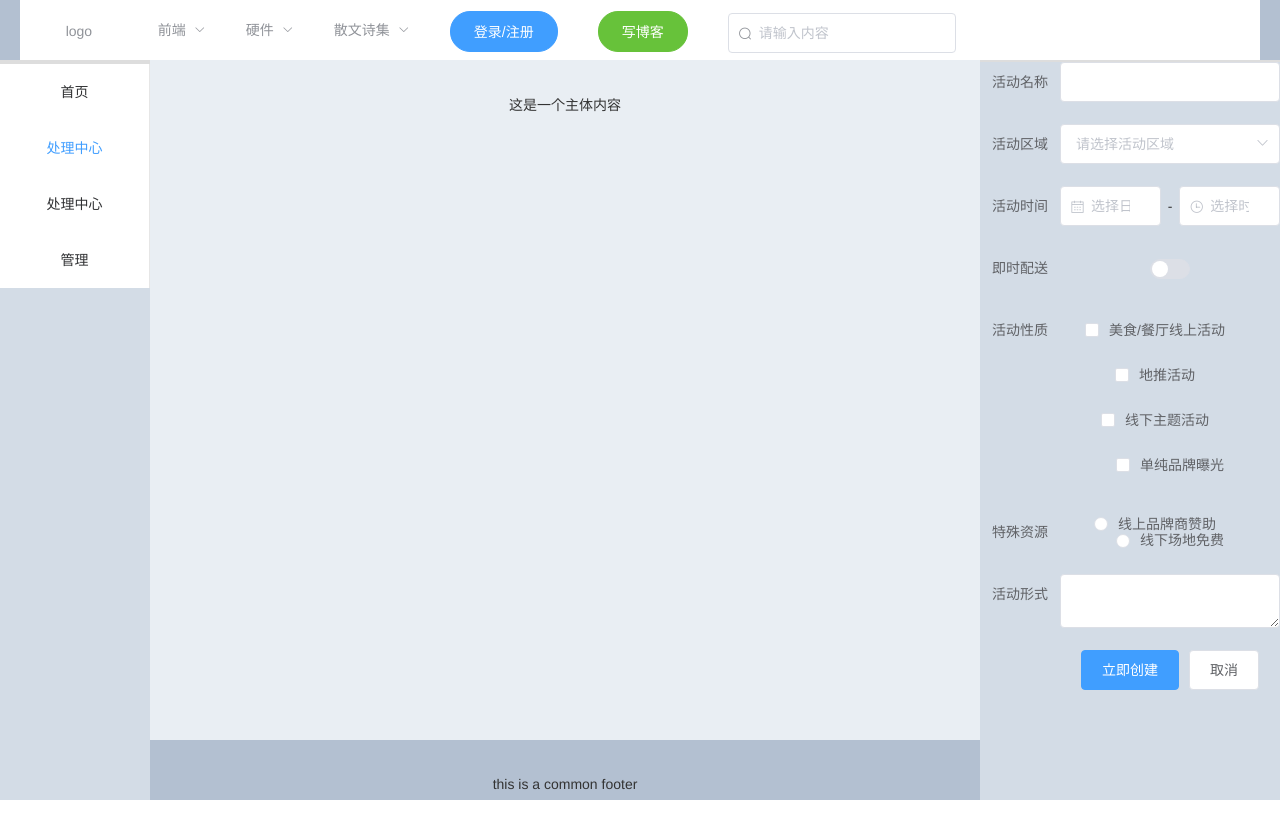
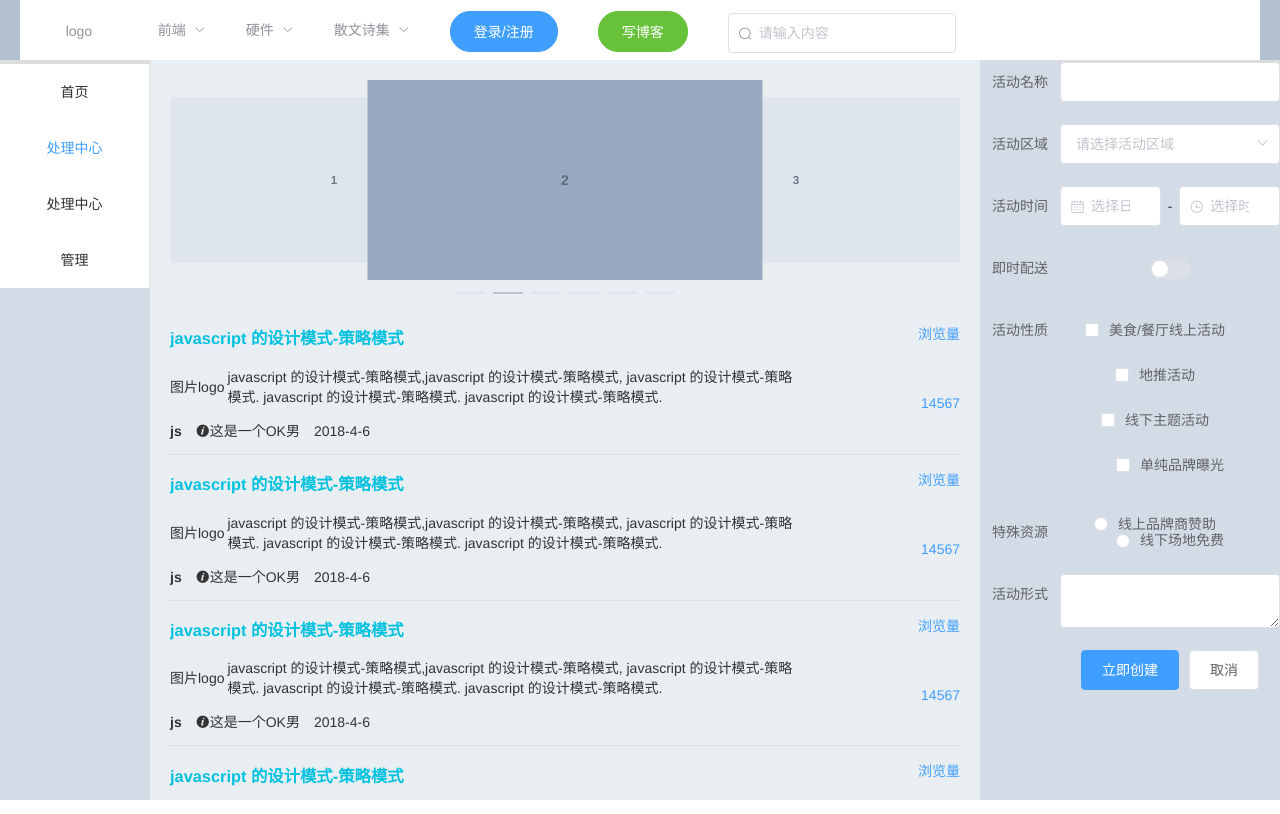
Before and after one commit to adouwt/front-end, a Vue app in the folder client/: page /#/index in a window 1280 px wide. Built offline with nearby package versions, Linux system fonts and the light colour scheme.

Commit message:
增加blog的列表模板，文章详情模板

```diff
--- a/client/src/App.vue
+++ b/client/src/App.vue
@@ -38,6 +38,9 @@ a {
 .blog-width-full {
   width: 100%;
 }
+.blog-common-ml-sm {
+  margin-left: 10px;
+}
 #app {
   font-family: 'Avenir', Helvetica, Arial, sans-serif;
   -webkit-font-smoothing: antialiased;
@@ -49,4 +52,7 @@ a {
 .el-aside {
   border-top: 2px solid #ddd;
 }
+.el-main {
+  text-align: left;
+}
 </style>
--- /dev/null
+++ b/client/src/components/blog-list.vue
@@ -0,0 +1,86 @@
+<template>
+  <div>
+    <div class="blog-list" v-for="item in 6" :key="item.id">
+      <div>
+        <h3>
+          <router-link to='/catagory-article/1234'>
+            javascript 的设计模式-策略模式
+          </router-link>
+        </h3>
+        <div class='blog-list-logo'>
+          <span>图片logo</span>
+          <div>javascript 的设计模式-策略模式,javascript 的设计模式-策略模式,
+            javascript 的设计模式-策略模式.
+            javascript 的设计模式-策略模式.
+            javascript 的设计模式-策略模式.
+          </div>
+        </div>
+        <p class="blog-small-msg">
+          <strong>js</strong>
+          <span class="el-icon-info"></span>
+          <span>这是一个OK男</span>
+          <span>2018-4-6</span>
+        </p>
+      </div>
+      <div>
+        <p class="el--primary">浏览量</p>
+        <p>14567</p>
+      </div>
+    </div>
+  </div>
+</template>
+
+<script>
+export default {
+  components: {},
+  data () {
+    return {
+    };
+  }
+}
+</script>
+
+<style lang="less" scoped>
+  .blog-list {
+    display: flex;
+    border-bottom: 1px solid #ddd;
+    >div:nth-child(1){
+    flex: 4;
+    text-align: left;
+    }
+    div.blog-list-logo>div {
+      flex: 10;
+    }
+    >div:nth-child(2){
+      flex: 1;
+      display: flex;
+      flex-direction: column;
+      text-align: right;
+      >p {
+        flex: 1;
+        align-items: center;
+        justify-content: center;
+        color: #409EFF;
+      }
+    }
+    .blog-list-logo {
+      display: flex;
+      justify-content: center;
+      align-items: center;
+      span {
+        flex: 1;
+      }
+      div {
+        flex: 10;
+      }
+    }
+    .blog-small-msg {
+      span {
+        margin-left: 1em;
+      }
+      span:nth-child(3) {
+        margin-left: 0px;
+      }
+    }
+  }
+</style>
--- a/client/src/components/common-header.vue
+++ b/client/src/components/common-header.vue
@@ -8,7 +8,9 @@
           </el-menu-item>
           <el-submenu index="1">
             <template slot="title">前端</template>
-            <el-menu-item index="1-1">html</el-menu-item>
+            <el-menu-item index="1-1" index-id="catagoryId">
+              <router-link to="/catagory-article-list/12w3e4r5t6y">html</router-link>
+            </el-menu-item>
             <el-menu-item index="1-2">css</el-menu-item>
             <el-menu-item index="1-3">javascript</el-menu-item>
             <el-menu-item index="1-4">vuejs</el-menu-item>
@@ -57,6 +59,7 @@ export default {
       activeIndex: '1',
       login: true,
       input21: '',
+      catagoryId: '2345t6y78u',
       form: {
         name: '',
         region: '',
--- a/client/src/components/common-main.vue
+++ b/client/src/components/common-main.vue
@@ -1,6 +1,61 @@
 <template>
   <div>
-    <p>这是一个主体内容</p>
+    <div v-for="item in 3" :key='item'>
+
+      <h3>二次开发 element-ui 主题你需要知道的东西</h3>
+      <div class="blog-detials-small-msg">
+        <span>阅读</span>
+        <span>2399</span>
+
+        <span>收藏</span>
+        <span>35</span>
+
+        <time>2018-3-6</time>
+
+        <el-checkbox v-model="checked" class="blog-common-ml-sm">点击收藏</el-checkbox>
+      </div>
+      <div class="blog-detials-main">
+        <h4>element-theme-default 语法解析</h4>
+        <p>首先是element-theme-default采用的是下一代CSS风格的开发方式，
+          用了基于PostCss的Post-salad来编译，而不是我之前认为的SCSS\LESS等预处理。不过总体而言如果有预处理的经验
+          ，还是能够很快上手。
+        </p>
+        <ol>
+          <li>
+            采用var进行全局样式变量定义
+          </li>
+          <li>
+            采用var进行全局样式变量定义
+          </li>
+          <li>
+            采用var进行全局样式变量定义
+          </li>
+          <li>
+            采用var进行全局样式变量定义
+          </li>
+        </ol>
+        <div>
+          <code>
+            .foo {
+                color: tint(#BADA55, 42%);
+              }
+
+              .bar {
+                background-color: shade(#663399, 42%);
+              }
+          </code>
+        </div>
+        <h4>element-theme-default 二次开发指南</h4>
+        <p>
+          官方给出的例子目前还有一些问题，由于缺少了vue-popup组件，在et --watch的时候会报错。
+          我fork的仓库里加入了vue-popup的组件，
+          在官方解决这个问题之前暂时可以采用如下方式（目前跟官方仓库保持同步）：
+        </p>
+        <h5>
+          首先是安装工具：
+        </h5>
+      </div>
+    </div>
   </div>
 </template>
 
@@ -10,6 +65,10 @@
 
 <script>
 export default {
-
+  data () {
+    return {
+      checked: true
+    }
+  }
 }
 </script>
--- a/client/src/page/catagory-article-list.vue
+++ b/client/src/page/catagory-article-list.vue
@@ -11,11 +11,8 @@
         <el-container>
           <el-main>
             <div>this is a article-list page!</div>
-            <v-main></v-main>
+            <blog-list></blog-list>
           </el-main>
-          <el-footer>
-            <v-footer></v-footer>
-          </el-footer>
         </el-container>
         <el-aside width="300px">
           <right-side></right-side>
@@ -31,6 +28,7 @@ import leftSide from '@/components/common-left';
 import rightSide from '@/components/common-right';
 import vMain from '@/components/common-main';
 import vFooter from '@/components/common-footer';
+import blogList from '@/components/blog-list'
 
 export default {
   components: {
@@ -38,6 +36,7 @@ export default {
     leftSide,
     rightSide,
     vMain,
+    blogList,
     vFooter
   },
   data () {
@@ -80,14 +79,11 @@ export default {
     background-color: #D3DCE6;
     color: #333;
     text-align: center;
-    // line-height: 200px;
   }
 
   .el-main {
     background-color: #E9EEF3;
     color: #333;
-    text-align: center;
-    // line-height: 160px;
   }
 
   body > .el-container {
--- a/client/src/page/common-catagory-article.vue
+++ b/client/src/page/common-catagory-article.vue
@@ -10,7 +10,6 @@
         </el-aside>
         <el-container>
           <el-main>
-            <div> this is a 分类文章页面</div>
             <v-main></v-main>
           </el-main>
           <el-footer>
@@ -86,7 +85,6 @@ export default {
   .el-main {
     background-color: #E9EEF3;
     color: #333;
-    text-align: center;
     // line-height: 160px;
   }
 
--- a/client/src/page/index.vue
+++ b/client/src/page/index.vue
@@ -10,64 +10,29 @@
         </el-aside>
         <el-container>
           <el-main>
-            <v-main></v-main>
+            <div>
+              <el-carousel :interval="4000" type="card" height="200px">
+                <el-carousel-item v-for="item in 6" :key="item">
+                  <h3>{{ item }}</h3>
+                </el-carousel-item>
+              </el-carousel>
+            </div>
+            <blog-list></blog-list>
           </el-main>
-          <el-footer>
-            <v-footer></v-footer>
-          </el-footer>
         </el-container>
         <el-aside width="300px">
           <right-side></right-side>
         </el-aside>
       </el-container>
     </el-container>
+    <!-- <el-container class="blog-index-footer">
+      <el-footer>
+        <v-footer></v-footer>
+      </el-footer>
+    </el-container> -->
   </div>
 </template>
 
-<style lang="less">
-  .el-header, .el-footer {
-    background-color: #B3C0D1;
-    color: #333;
-    text-align: center;
-    line-height: 60px;
-  }
-
-  .el-aside {
-    background-color: #D3DCE6;
-    color: #333;
-    text-align: center;
-    // line-height: 200px;
-  }
-
-  .el-main {
-    background-color: #E9EEF3;
-    color: #333;
-    text-align: center;
-    // line-height: 160px;
-  }
-
-  body > .el-container {
-    margin-bottom: 40px;
-  }
-
-  .el-container:nth-child(5) .el-aside,
-  .el-container:nth-child(6) .el-aside {
-    // line-height: 260px;
-  }
-
-  .el-container:nth-child(7) .el-aside {
-    // line-height: 320px;
-  }
-
-  .blog-wrapper.el-container {
-    // min-height: calc(100vh - 60px); 此方法不知道为什么没有作用
-    position: absolute;
-    left: 0;
-    right:0;
-    bottom: 0;
-    top: 60px;
-  }
-</style>
 
 <script>
 import vHeader from '@/components/common-header';
@@ -75,6 +40,7 @@ import leftSide from '@/components/common-left';
 import rightSide from '@/components/common-right';
 import vMain from '@/components/common-main';
 import vFooter from '@/components/common-footer';
+import blogList from '@/components/blog-list'
 
 export default {
   components: {
@@ -82,6 +48,7 @@ export default {
     leftSide,
     rightSide,
     vMain,
+    blogList,
     vFooter
   },
   data () {
@@ -111,3 +78,53 @@ export default {
   }
 }
 </script>
+
+<style lang="less">
+  .el-header, .el-footer {
+    background-color: #B3C0D1;
+    color: #333;
+    text-align: center;
+    line-height: 60px;
+  }
+  // .blog-index-footer {
+  //   position: absolute;
+  //   left: 0;
+  //   top: 100%;
+  //   right: 0;
+  //   bottom: 0;
+  // }
+  .el-aside {
+    background-color: #D3DCE6;
+    color: #333;
+    text-align: center;
+  }
+  .el-main {
+    background-color: #E9EEF3;
+    color: #333;
+  }
+  body > .el-container {
+    margin-bottom: 40px;
+  }
+  .blog-wrapper.el-container {
+    // min-height: calc(100vh - 60px); 此方法不知道为什么没有作用
+    position: absolute;
+    left: 0;
+    right:0;
+    bottom: 0;
+    top: 60px;
+  }
+  .el-carousel__item h3 {
+    color: #475669;
+    font-size: 14px;
+    opacity: 0.75;
+    line-height: 200px;
+    margin: 0;
+  }
+  .el-carousel__item:nth-child(2n) {
+    background-color: #99a9bf;
+  }
+  .el-carousel__item:nth-child(2n+1) {
+    background-color: #d3dce6;
+  }
+
+</style>
```
